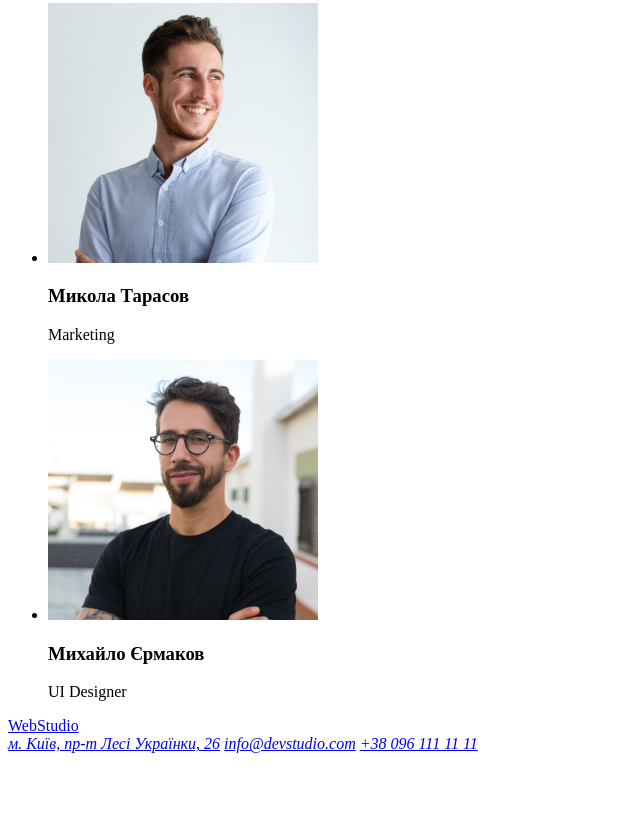
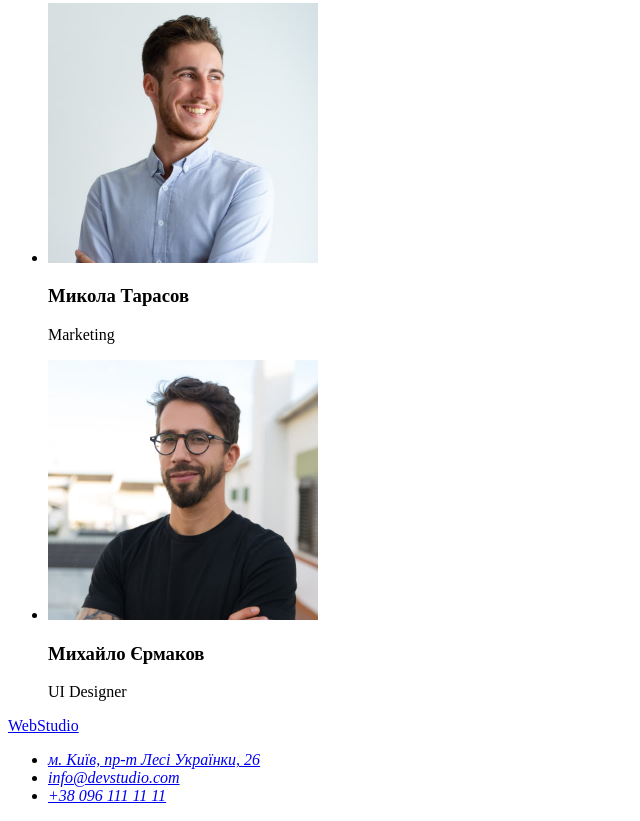
Before and after one commit to ValeriiaPetryna/goit-markup-hw-01, a plain HTML site: page index.html in a window 1280 px wide. Shown: the part 2315-3136 px from the top of the page, without its empty margins (0-640 px from the left). Before the commit the page ends 3076 px from the top, so only its background shows below. Drawn offline with Linux system fonts and the light colour scheme.

Commit message:
update index html file
update footer

```diff
--- a/index.html
+++ b/index.html
@@ -79,9 +79,11 @@
     <footer>
     <a href="WebStudio">WebStudio</a>
       <address>
-        <a href="https://goo.gl/maps/C8LqME3QSycqYcBt8" target="_blank" rel="noopener noreferrer nofollow">м. Київ, пр-т Лесі Українки, 26</a>
-        <a href="mailto:info@devstudio.com">info@devstudio.com</a>
-        <a href="tel:+380961111111">+38 096 111 11 11</a>
+        <ul>
+        <li><a href="https://goo.gl/maps/C8LqME3QSycqYcBt8" target="_blank" rel="noopener noreferrer nofollow">м. Київ, пр-т Лесі Українки, 26</a></li>
+       <li><a href="mailto:info@devstudio.com">info@devstudio.com</a></li>
+       <li> <a href="tel:+380961111111">+38 096 111 11 11</a> </li>
+    </ul>
     </address>
 
     </footer>
```
